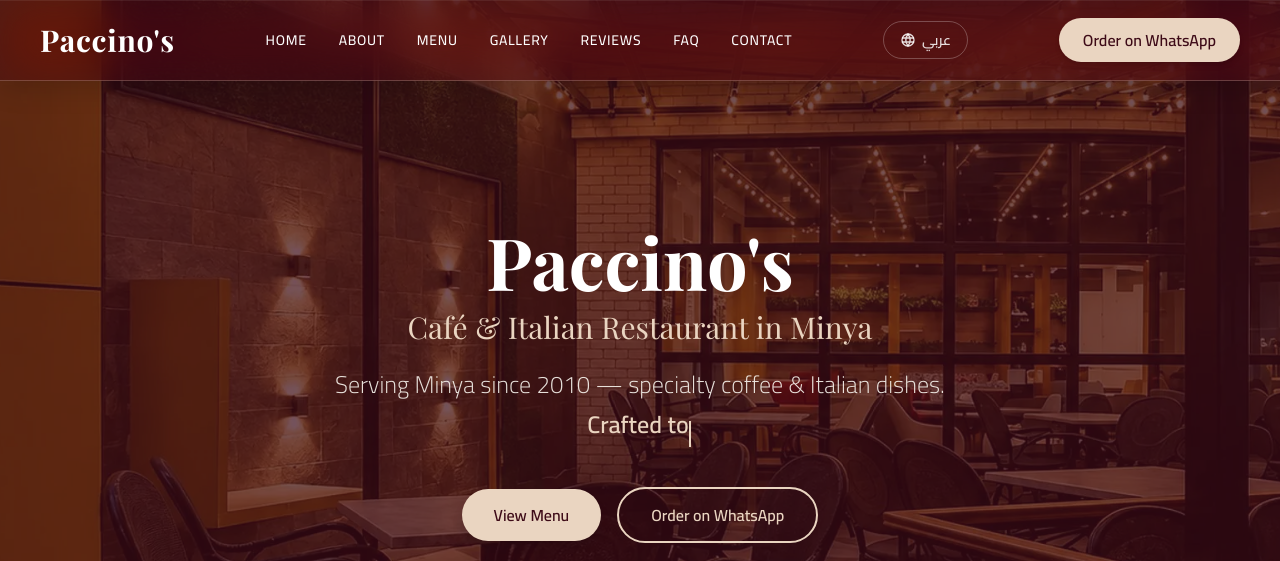
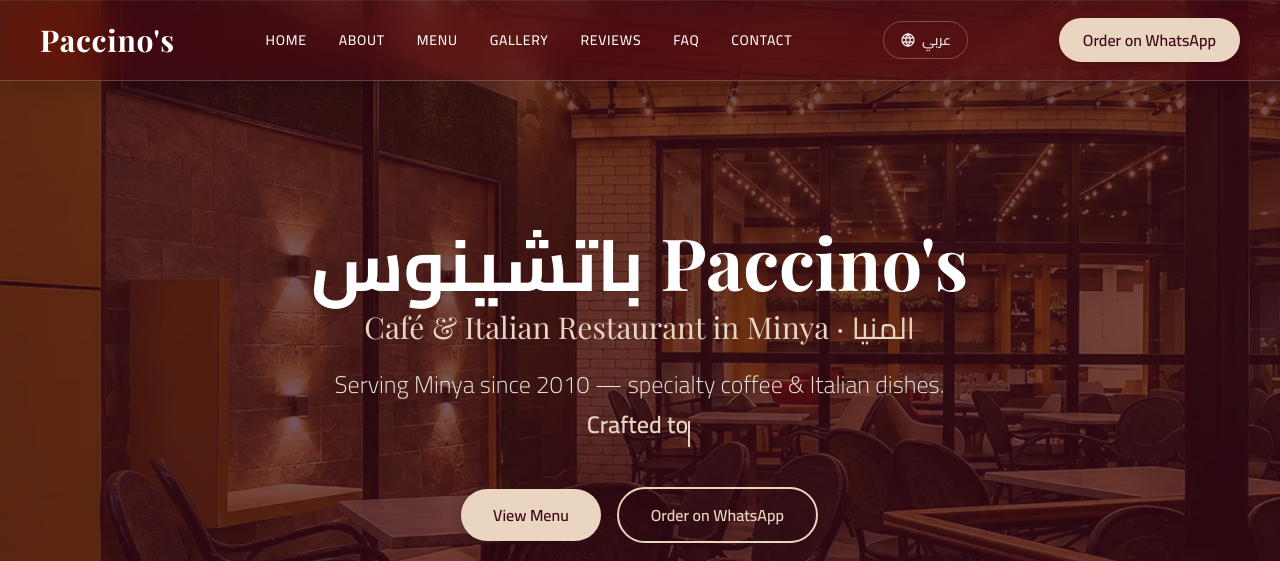
Before and after one commit to hassanmamdouh461/website564, a plain HTML site: page index.html in a window 1280 px wide. Shown: the top 561 px of the page. Drawn offline with Linux system fonts and the light colour scheme.

Commit message:
Restore the Arabic brand name on the root page
Searching باتشينوس did not surface the site; searching in English did. The cause
was my own earlier edit: while trimming the title to fit Google's width limit I
dropped باتشينوس from index.html entirely — it appeared zero times in the title,
the description, the h1 and the body text.

That matters because / is the strongest URL on the site. With the Arabic name only
on ar.html, an Arabic brand query had to match the weaker page, while the English
query matched the strong one.

- title: باتشينوس Paccino's Café Minya | Coffee & Italian (48 chars, under the
  60-char truncation point)
- meta description now opens with باتشينوس (153 chars, inside 140-155)
- h1: باتشينوس Paccino's — both scripts, since the h1 is the strongest on-page
  signal
- hero subtitle appends · المنيا so the Arabic city name is present too; the page
  said Minya 25 times in latin script and المنيا only once
- og:title aligned with the new framing

The Restaurant schema already listed باتشينوس in alternateName, so the markup was
never the gap — the visible copy was.

```diff
--- a/index.html
+++ b/index.html
@@ -18,9 +18,9 @@
   <meta http-equiv="X-Content-Type-Options" content="nosniff" />
   <meta name="referrer" content="strict-origin-when-cross-origin" />
     <!-- Browser tab title + Google search result headline -->
-  <title>Paccino's Café Minya | Coffee, Italian Food &amp; Menu</title>
+  <title>باتشينوس Paccino's Café Minya | Coffee &amp; Italian</title>
     <!-- SEO snippet shown under the page title in search results -->
-  <meta name="description" content="Specialty coffee, fresh Italian dishes and desserts at Paccino's Minya. See our menu, hours and both branches: Taha Hussein St &amp; Corner Plaza." />
+  <meta name="description" content="باتشينوس Paccino's — specialty coffee, fresh Italian dishes and desserts in Minya. See our menu, hours and both branches: Taha Hussein St &amp; Corner Plaza." />
     <!-- SEO keywords — Arabic (primary) + English + Arabic transliteration for search variations -->
   <meta name="keywords" content="Paccino's, Paccinos Minya, باتشينوس, cafe Minya, coffee shop Minya, Italian restaurant Minya, best restaurant Minya, specialty coffee Minya, pizza Minya, pasta Minya, food delivery Minya, كافيه المنيا, مطعم إيطالي المنيا" />
   <meta name="author" content="Paccino's" />
@@ -38,7 +38,7 @@
     <!-- ===== Open Graph (Facebook / WhatsApp / LinkedIn preview cards) ===== -->
   <meta property="og:type" content="restaurant.restaurant" />
   <meta property="og:site_name" content="Paccino's | باتشينوس" />
-  <meta property="og:title" content="باتشينوس Paccino's — Coffee & Food Experience, Minya" />
+  <meta property="og:title" content="باتشينوس Paccino's — Café & Italian Restaurant in Minya" />
   <meta property="og:description" content="Italian restaurant & specialty coffee shop in Minya since 2010. Two branches, full Italian menu, WhatsApp ordering." />
   <meta property="og:url" content="https://pacinos.engaz.tech/" />
   <meta property="og:image" content="https://pacinos.engaz.tech/images/paccino-12.jpg" />
@@ -522,8 +522,8 @@
     <!-- Foreground content. z-10 keeps it above the background image + overlay. -->
     <div class="relative z-10 px-6 max-w-4xl mx-auto reveal visible pt-24 pb-16">
       <!-- Brand name in large serif. responsive text size: 5xl on mobile, 7xl on desktop. -->
-      <h1 class="font-heading text-5xl md:text-7xl font-bold text-white mb-3 leading-tight">Paccino's</h1>
-      <p class="font-heading text-xl md:text-3xl text-caramel mb-6">Caf&eacute; &amp; Italian Restaurant in Minya</p>
+      <h1 class="font-heading text-5xl md:text-7xl font-bold text-white mb-3 leading-tight">باتشينوس Paccino's</h1>
+      <p class="font-heading text-xl md:text-3xl text-caramel mb-6">Caf&eacute; &amp; Italian Restaurant in Minya &middot; المنيا</p>
       <!-- Tagline: static lead + typewriter that cycles through highlight phrases. -->
       <p class="text-lg md:text-2xl text-cream/90 mb-2 font-light max-w-2xl mx-auto">
         Serving Minya since 2010 — specialty coffee &amp; Italian dishes.
```
